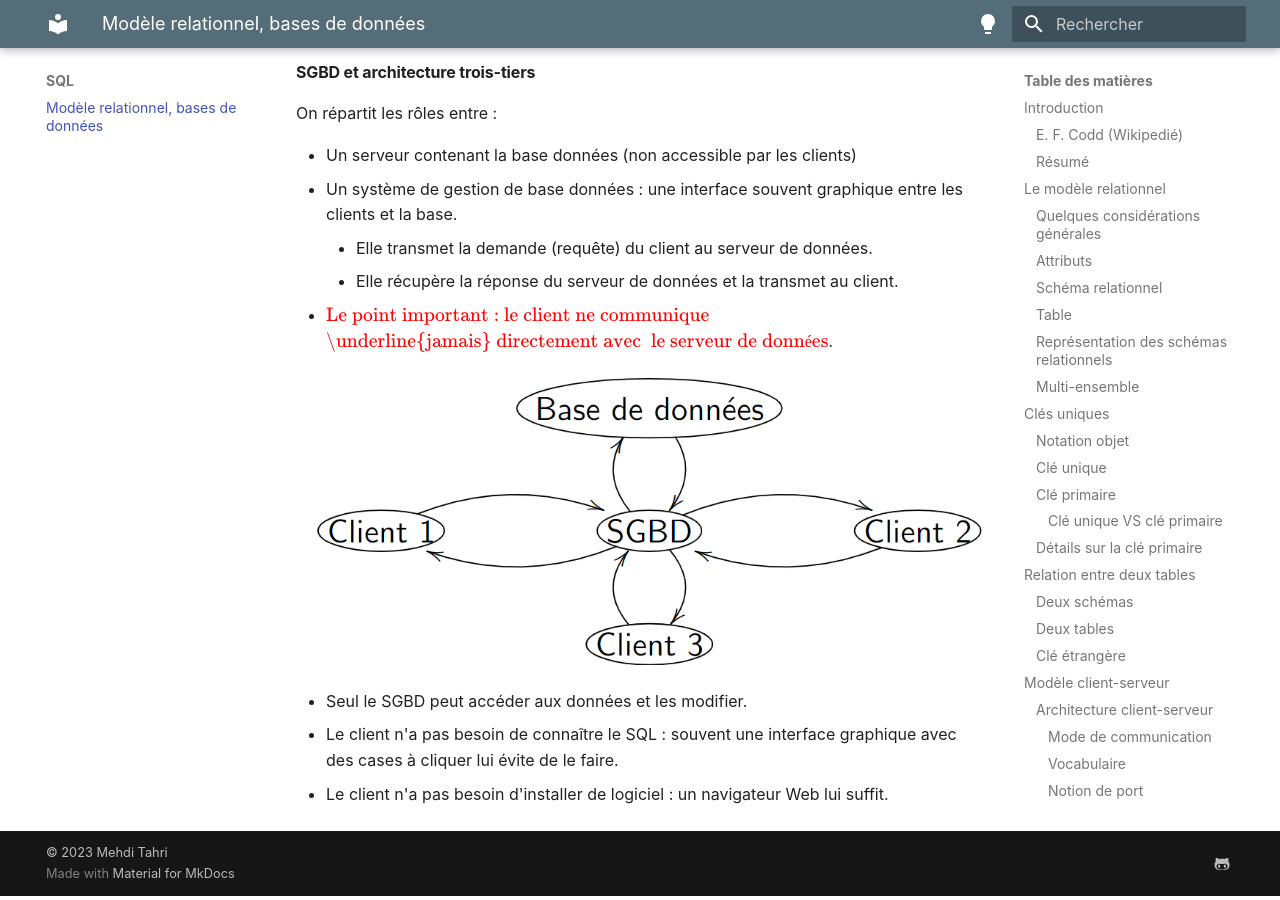
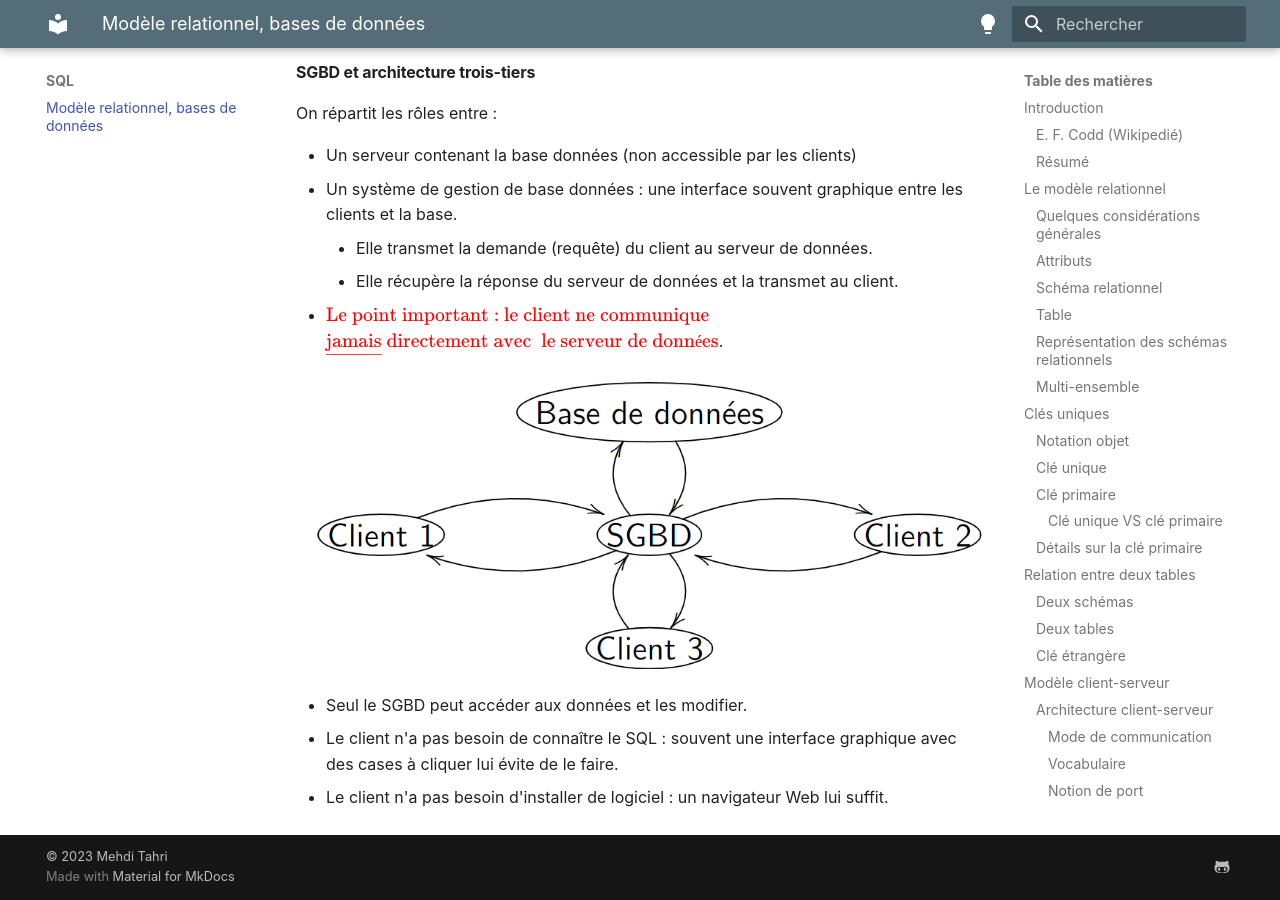
Before and after one commit to mp2i-thiers/mp2i-thiers.github.io, an MkDocs documentation site: the page built from docs/SQL/bdd1.md, in a window 1280 px wide and 900 px high, scrolled down 16120 px. Built offline with MkDocs 1.6.1 and Material for MkDocs 9.7.7, drawn with Linux system fonts in a browser that asks for light colours.

Commit message:
last one

```diff
--- a/docs/SQL/bdd1.md
+++ b/docs/SQL/bdd1.md
@@ -445,7 +445,7 @@ On répartit les rôles entre :
 - Un système de gestion de base données : une interface souvent graphique entre les clients et la base.
     - Elle transmet la demande (requête) du client au serveur de données.
     - Elle récupère la réponse du serveur de données et la transmet au client.
-- $\color{red}\text{Le point important : le client ne communique}$ $\color{red}\text{\underline{jamais} directement avec  le serveur de données}$.
+- $\color{red}\text{Le point important : le client ne communique}$ $\color{red}\underline{\text{jamais}}\text{ directement avec  le serveur de données}$.
 
 <p align='center'><img src='/images/bdd1-4.png'/></p>
 
```
